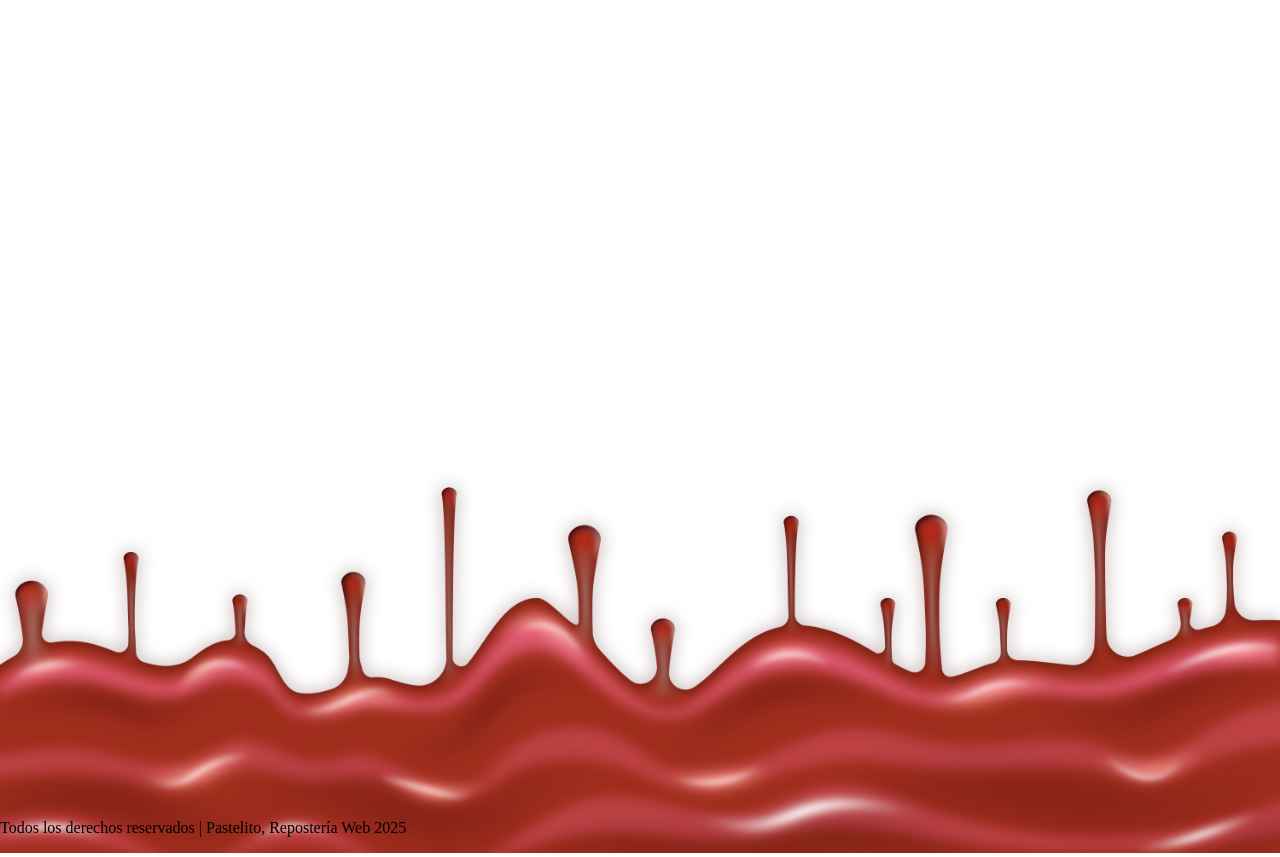
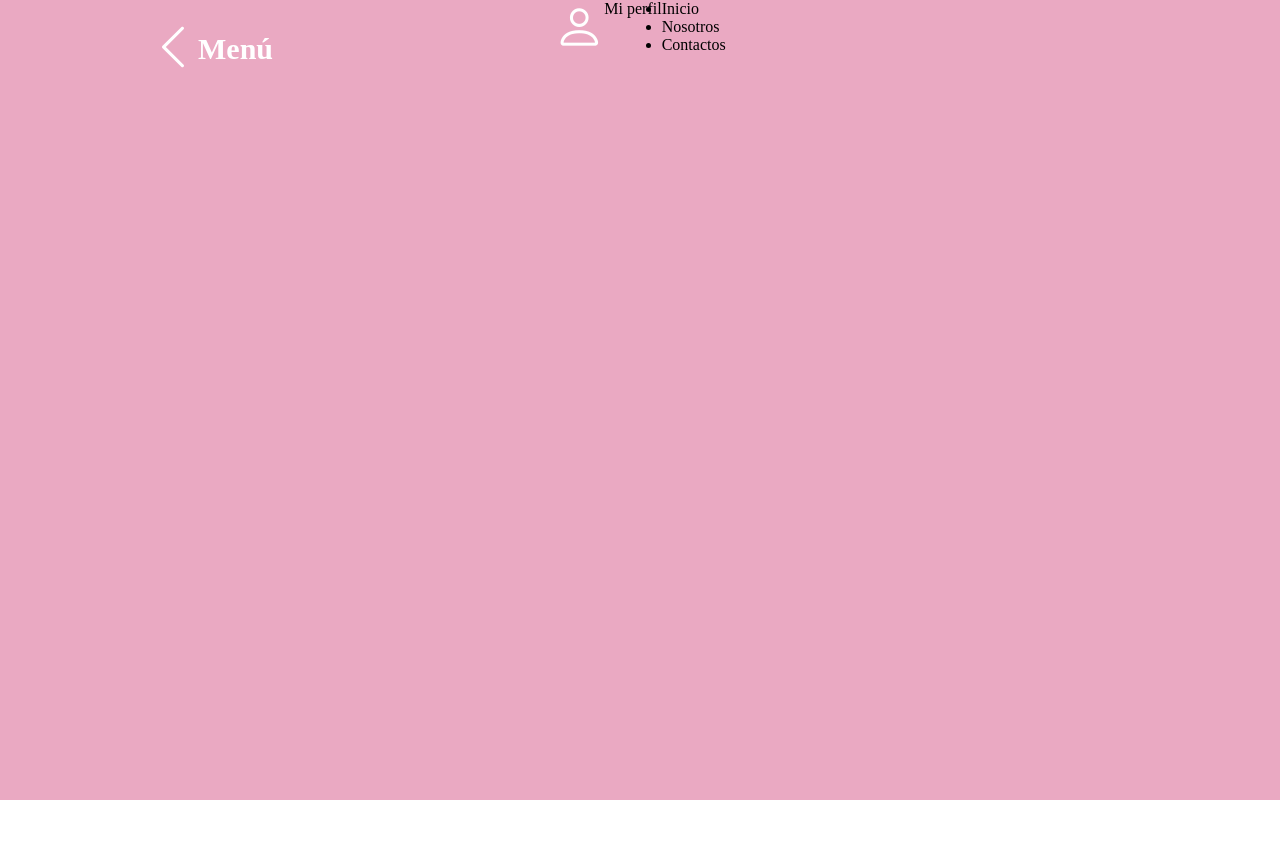
Before and after one commit to Marieza20/ProyectoFinalBE, a React (Vite) app in the folder vite-project/: page / in a window 1280 px wide. After the commit the page ends 800 px from the top, so only its background shows below. Built offline with nearby package versions, Linux system fonts and the light colour scheme.

Commit message:
MariezaEstilosFooter

```diff
--- a/vite-project/package.json
+++ b/vite-project/package.json
@@ -10,6 +10,7 @@
     "preview": "vite preview"
   },
   "dependencies": {
+    "bootstrap-icons": "^1.13.1",
     "react": "^19.1.0",
     "react-dom": "^19.1.0",
     "react-router-dom": "^7.6.0"
--- a/vite-project/src/components/Header.jsx
+++ b/vite-project/src/components/Header.jsx
@@ -1,16 +1,41 @@
 import React from 'react'
+import Pastelito from '../img/Pastelito.png'
+import '../styles/Header.css'
+import "bootstrap-icons/font/bootstrap-icons.css";
 
 function Header() {
   return (
     <div>
-        <nav class="nav">
-            <ul>
-                <h1>LOGO</h1>
-                <li>Inicio</li>
-                <li>Nosotros</li>
-                <li>Contactos</li>
-                <li>Mi perfil</li>
+        <nav className="nav">
+          <div className='menu'>
+            <div className='IMG'>
+              <img src={Pastelito} alt="" />
+            </div>
+            <ul className='elementosMenu'>
+              <li>Inicio</li>
+              <li>Nosotros</li>
+              <li>Contactos</li>
             </ul>
+            <div>
+              <i className="bi bi-list"></i>
+              <i className="bi bi-person"></i>
+            </div>
+          </div>
+        </nav>
+
+
+        <nav className="navLateral">
+          <div className='menuLateral'>
+            <i class="bi bi-chevron-left"></i>
+            <h3>Menú</h3>
+          </div>
+          <i className="bi bi-person"></i>
+          <p>Mi perfil</p>
+          <ul className='elementosMenuLateral'>
+            <li>Inicio</li>
+            <li>Nosotros</li>
+            <li>Contactos</li>
+          </ul>
         </nav>
     </div>
   )
--- /dev/null
+++ b/vite-project/src/components/PaletaColores.jsx
@@ -0,0 +1,17 @@
+import React from 'react'
+import '../styles/PaletaColores.css'
+
+function PaletaColores() {
+  return (
+    <div>
+        <div className="PaletaColores">
+            <div className="uno"></div>
+            <div className="dos"></div>
+            <div className="tres"></div>
+            <div className="cuatro"></div>
+        </div>
+    </div>
+  )
+}
+
+export default PaletaColores
--- /dev/null
+++ b/vite-project/src/pages/Inicio.jsx
@@ -0,0 +1,16 @@
+import React from 'react'
+import Footer from '../components/Footer'
+import Header from '../components/Header'
+import PaletaColores from '../components/PaletaColores'
+
+function Inicio() {
+  return (
+    <div>
+        <Header />
+        <PaletaColores />
+        <Footer />
+    </div>
+  )
+}
+
+export default Inicio
--- a/vite-project/src/routes/Routing.jsx
+++ b/vite-project/src/routes/Routing.jsx
@@ -1,12 +1,12 @@
 import React from 'react'
 import { BrowserRouter as Router, Routes, Route } from 'react-router-dom';
-import Footer from '../components/Footer'
+import Inicio from '../pages/Inicio';
 
 function Routing() {
   return (
     <Router>
       <Routes>
-        <Route path='/' element={<Footer/>}></Route>
+        <Route path='/' element={<Inicio/>}></Route>
       </Routes>
     </Router>
   )
--- a/vite-project/src/styles/Footer.css
+++ b/vite-project/src/styles/Footer.css
@@ -5,9 +5,10 @@
 }
 
 .footer{
+
     width: 100%;
-    position: relative;
-    bottom: 0;
+    position: absolute;
+    bottom: 0px;
 }
 
 .footer img{
@@ -15,7 +16,20 @@
 }
 
 .textoFooter{
+    display: flex;
+    justify-content: center;
+}
+
+.textoFooter p{
     z-index: 1;
     position: absolute;
     bottom: 20px;
+    color: #fff;
 }
+
+
+@media (max-width: 500px) {
+    .textoFooter p{
+        font-size: 10px;
+    }
+}
--- /dev/null
+++ b/vite-project/src/styles/Header.css
@@ -0,0 +1,105 @@
+*{
+    margin: 0;
+    padding: 0;
+    box-sizing: border-box;
+}
+
+.nav{
+    z-index: 2;
+    position: fixed;
+    top: 0;
+    width: 100%;
+    height: 100px;
+    background-color: #EAA9C2;
+    padding: 20px;
+    display: flex;
+    justify-content: center;
+}
+
+.menu{
+    width: 80%;
+    display: flex;
+    align-items: center;
+    justify-content: space-between;
+}
+
+.IMG{
+    width: 60px;
+}
+
+.IMG img{
+    width: 100%;
+}
+
+.elementosMenu{
+    display: none;
+}
+
+.bi-list{
+    color: #fff;
+    font-size: 70px;
+    display: block;
+}
+
+.bi-person{
+    color: #fff;
+    font-size: 50px;
+    display: none;
+}
+
+
+
+.navLateral{
+    z-index: 3;
+    position: fixed;
+    top: 0;
+    right: 0;
+    width: 100%;
+    height: 100vh;
+    background-color: #EAA9C2;
+    display: flex;
+    justify-content: center;
+}
+
+.menuLateral{
+    padding: 20px;
+    position: absolute;
+    top: 0;
+    width: 80%;
+    display: flex;
+    align-items: center;
+}
+
+.menuLateral h3{
+    font-size: 30px;
+    color: #fff;
+}
+
+.bi-chevron-left{
+    color: #fff;
+    font-size: 50px;
+}
+
+
+
+
+
+
+@media (min-width: 1000px) {
+    .elementosMenu{
+        display: block;
+        list-style: none;
+        display: flex;
+        justify-content: space-between;
+        width: 50%;
+        color: #fff;
+    }
+
+    .bi-list{
+        display: none;
+    }
+
+    .bi-person{
+        display: block;
+    }
+}
--- /dev/null
+++ b/vite-project/src/styles/PaletaColores.css
@@ -0,0 +1,34 @@
+.PaletaColores{
+    margin-top: 150px;
+    display: flex;
+    justify-content: center;
+    gap: 20px;
+}
+
+.uno{
+    width: 100px;
+    height: 100px;
+    border-radius: 50%;
+    background-color: #FFDFEA;
+}
+
+.dos{
+    width: 100px;
+    height: 100px;
+    border-radius: 50%;
+    background-color: #EAA9C2;
+}
+
+.tres{
+    width: 100px;
+    height: 100px;
+    border-radius: 50%;
+    background-color: #BB2C64;
+}
+
+.cuatro{
+    width: 100px;
+    height: 100px;
+    border-radius: 50%;
+    background-color: #5E070A;
+}
```
Also changed, not shown: vite-project/src/img/Pastelito.png (added), 1 other file (tests, documents, lock files or other folders).
